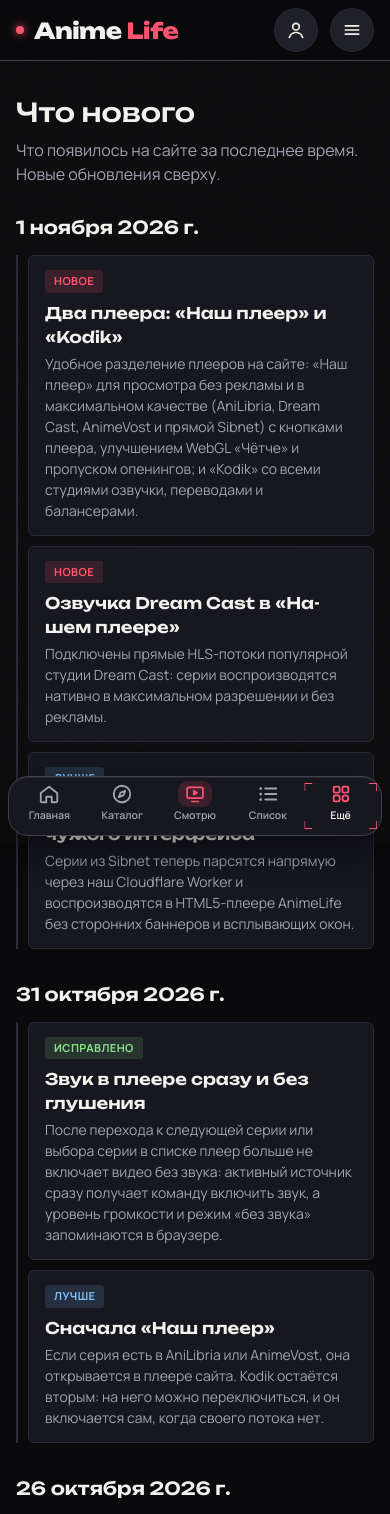
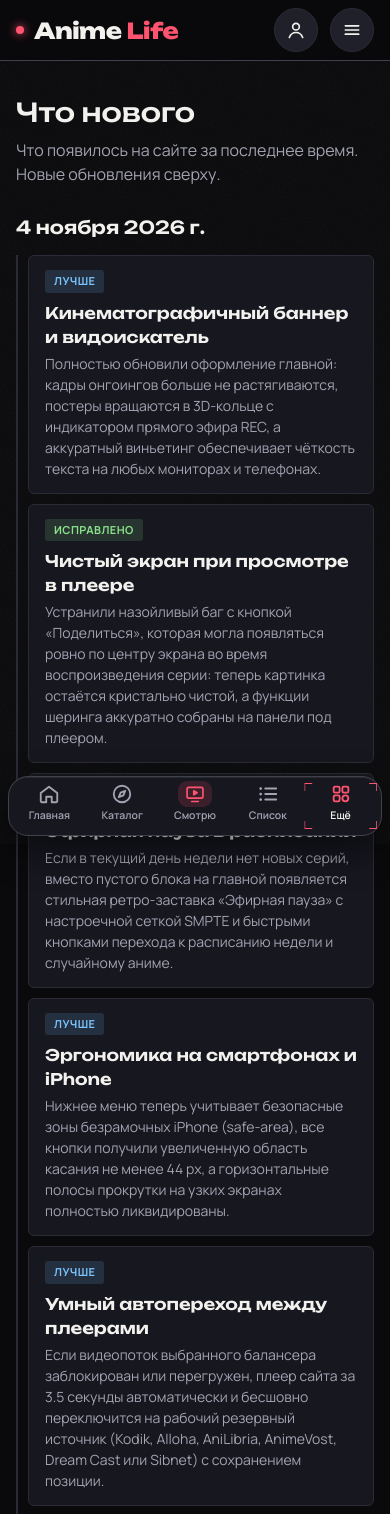
Before and after one commit to Miluoky/AnimeLife, a React (Vite) app: page /changelog in a window 390 px wide. Shown: the top 1514 px of the page. Built offline with nearby package versions, Linux system fonts and the light colour scheme; no server answers.

Commit message:
docs(changelog): record 2026-11-04 release with hero redesign, bento intermission, player cleanliness and mobile polish

```diff
--- a/src/data/changelog.ts
+++ b/src/data/changelog.ts
@@ -8,6 +8,18 @@ export interface ChangelogItem {
 }
 
 export const CHANGELOG: { date: string; items: ChangelogItem[] }[] = [
+  {
+    date: '2026-11-04',
+    items: [
+      { kind: 'better', title: 'Кинематографичный баннер и видоискатель', text: 'Полностью обновили оформление главной: кадры онгоингов больше не растягиваются, постеры вращаются в 3D-кольце с индикатором прямого эфира REC, а аккуратный виньетинг обеспечивает чёткость текста на любых мониторах и телефонах.', to: '/' },
+      { kind: 'fix', title: 'Чистый экран при просмотре в плеере', text: 'Устранили назойливый баг с кнопкой «Поделиться», которая могла появляться ровно по центру экрана во время воспроизведения серии: теперь картинка остаётся кристально чистой, а функции шеринга аккуратно собраны на панели под плеером.', to: '/catalog' },
+      { kind: 'new', title: 'Эфирная пауза в расписании', text: 'Если в текущий день недели нет новых серий, вместо пустого блока на главной появляется стильная ретро-заставка «Эфирная пауза» с настроечной сеткой SMPTE и быстрыми кнопками перехода к расписанию недели и случайному аниме.', to: '/schedule' },
+      { kind: 'better', title: 'Эргономика на смартфонах и iPhone', text: 'Нижнее меню теперь учитывает безопасные зоны безрамочных iPhone (safe-area), все кнопки получили увеличенную область касания не менее 44 px, а горизонтальные полосы прокрутки на узких экранах полностью ликвидированы.' },
+      { kind: 'better', title: 'Умный автопереход между плеерами', text: 'Если видеопоток выбранного балансера заблокирован или перегружен, плеер сайта за 3.5 секунды автоматически и бесшовно переключится на рабочий резервный источник (Kodik, Alloha, AniLibria, AnimeVost, Dream Cast или Sibnet) с сохранением позиции.', to: '/catalog' },
+      { kind: 'new', title: 'Безопасный режим и изоляция контента 18+', text: 'Взрослый контент теперь вынесен в изолированный защищённый раздел с подтверждением возраста (Age Gate): ничто лишнее не попадёт в общую ленту, поиск или рекомендации для новичков.', to: '/catalog' },
+    ],
+  },
+
   {
     date: '2026-11-01',
     items: [
```
